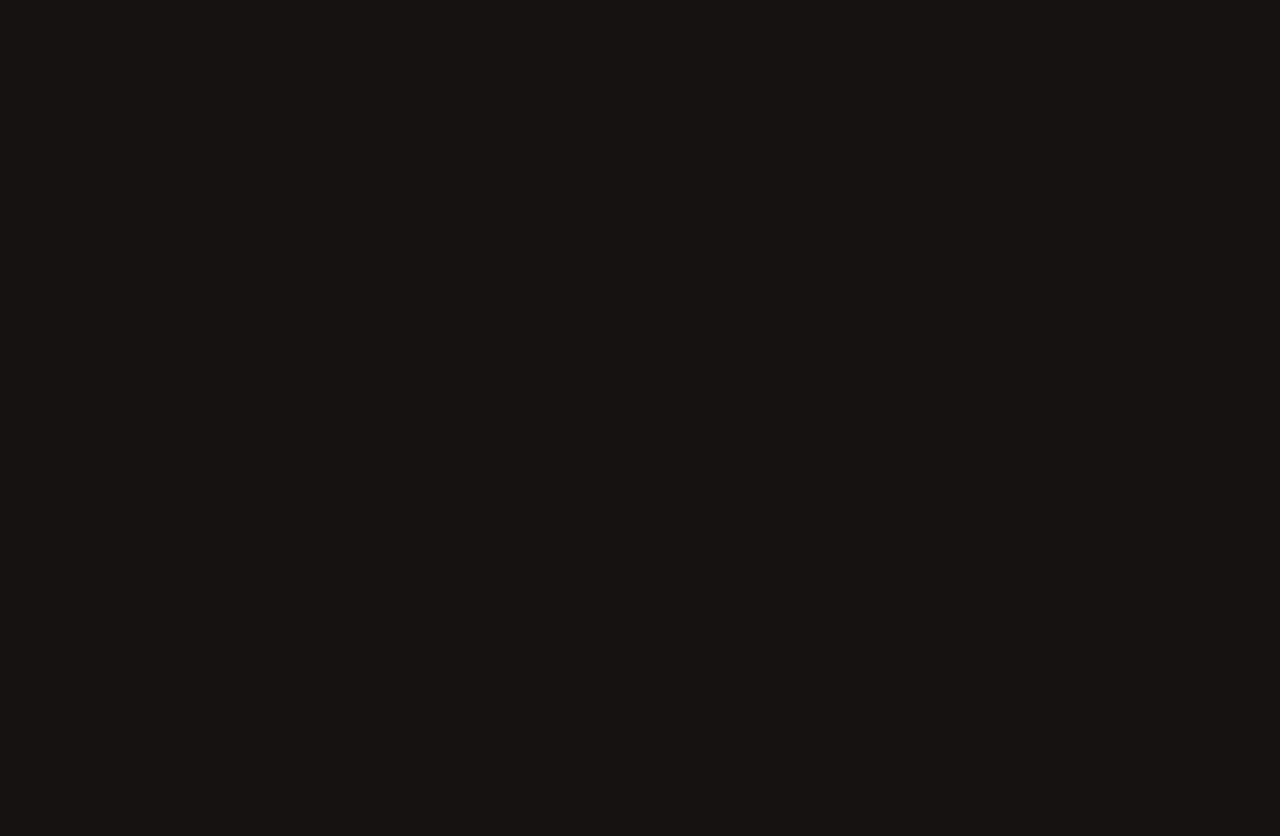
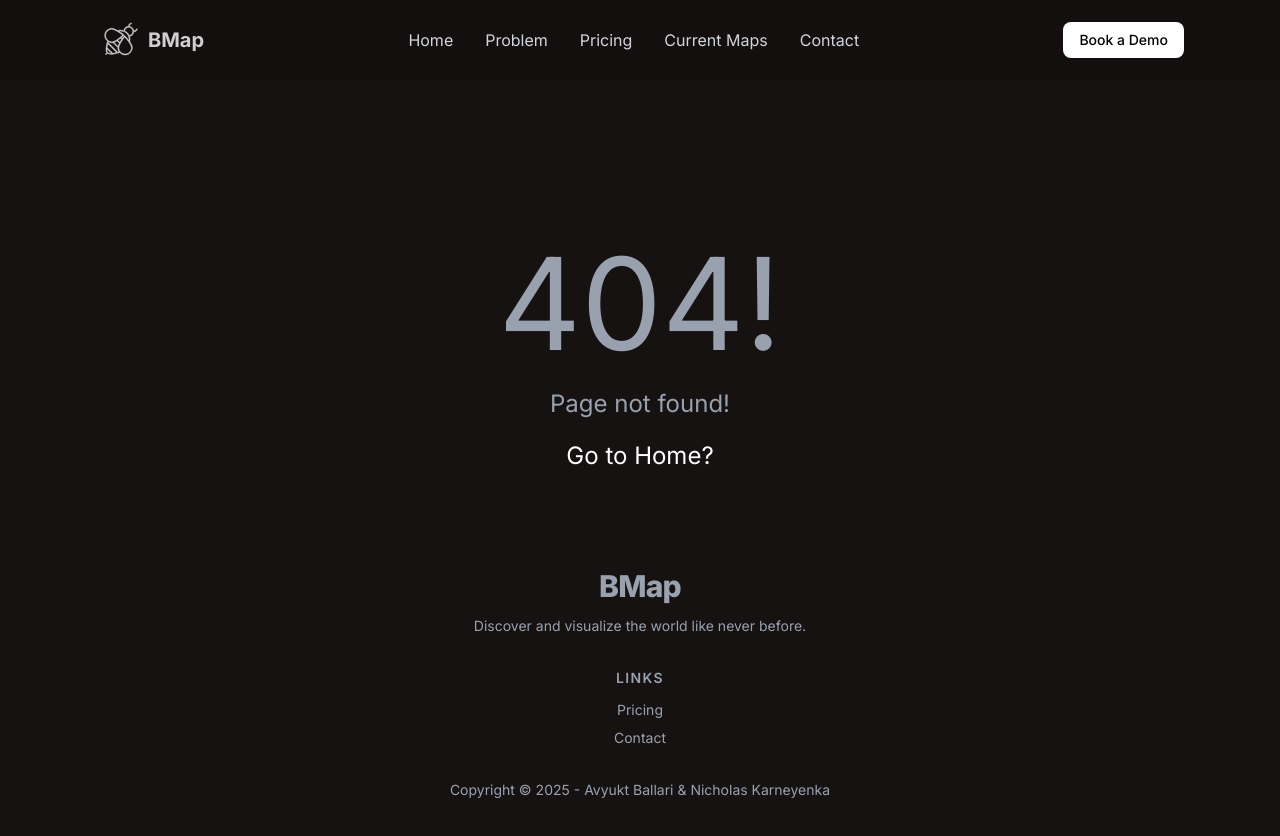
Before and after one commit to AvyuktBallari/BMapSLC, a React (Vite) app: page /analytics/techfairhome in a window 1280 px wide. Before the commit this address had no page. Shown: the top 836 px of the page. Before the commit the page ends 800 px from the top, so only its background shows below. Built offline with nearby package versions, Linux system fonts and the light colour scheme.

Commit message:
404 page

```diff
--- a/index.html
+++ b/index.html
@@ -3,7 +3,6 @@
   <head>
     <link rel="preconnect" href="https://fonts.googleapis.com">
     <link rel="preconnect" href="https://fonts.gstatic.com" crossorigin>
-    <link href="https://fonts.googleapis.com/css2?family=Inter:ital,opsz,wght@0,14..32,100..900;1,14..32,100..900&display=swap" rel="stylesheet">
     <meta charset="UTF-8" />
     <link rel="icon" type="image/svg+xml" href="./src/assets/logo.svg" />
     <meta name="viewport" content="width=device-width, initial-scale=1.0" />
--- a/src/App.tsx
+++ b/src/App.tsx
@@ -3,6 +3,8 @@ import Home from './Home';
 import Dashboard from './Dashboard';
 import Map from './Map';
 import ContactSection from './Contact';
+import Analytics from './Analytics';
+import NotFound from './NotFound';
 
 const App = () => {
 
@@ -16,6 +18,7 @@ const App = () => {
                 <Route path="/maps/:company" element={<Map />} />
                 <Route path="/contact" element={<ContactSection />} />
                 <Route path="/contact/:email" element={<ContactSection />} />
+                <Route path="*" element={<NotFound />} />
               </Routes>
             </BrowserRouter>
       </div>
--- /dev/null
+++ b/src/NotFound.tsx
@@ -0,0 +1,18 @@
+import Footer from "./components/Footer"
+import Navbar from "./components/Navbar"
+
+const NotFound = () => {
+  return (
+    <div className="flex flex-col h-screen">
+    <Navbar />
+    <div className="text-center s max-w-5xl mx-auto text-gray-400  flex-grow max-h ">
+    <h1 className="text-9xl mt-40">404!</h1>
+    <h2 className="mt-5 text-2xl mb-5 ">Page not found!</h2>
+    <a  className="text-2xl text-white" href="/"> Go to Home?</a>
+    </div>
+    <Footer />
+    </div>
+ )
+}
+
+export default NotFound
--- a/src/index.css
+++ b/src/index.css
@@ -1,7 +1,10 @@
+@import url("https://fonts.googleapis.com/css2?family=Inter:ital,opsz,wght@0,14..32,100..900;1,14..32,100..900&display=swap");
 @import "tailwindcss";
 
 @theme {
   --font-inter: "Inter";
+  --default-font-family: "Inter";
+
 }
 
 body {
```
